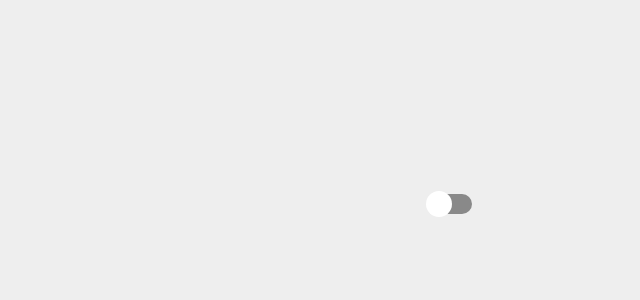
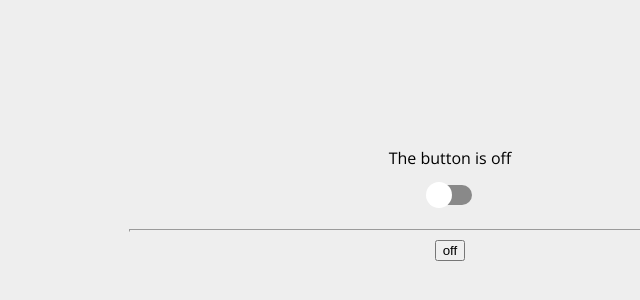
Before and after one commit to ninetails/learning-react-arcp, a React (Create React App) app: page / in a window 1280 px wide. Shown: the part 196-496 px from the top of the page, without its empty margins (190-830 px from the left). Built offline with nearby package versions, Linux system fonts and the light colour scheme.

Commit message:
Done lesson-11

```diff
--- a/src/App.js
+++ b/src/App.js
@@ -1,15 +1,25 @@
-import React, { Component } from 'react'
+import React from 'react'
 
 import Toggle from './components/Toggle'
+import Switch from './components/Switch'
+import MyToggle from './components/MyToggle'
 
-class App extends Component {
-  render() {
-    return (
-      <Toggle
-        onToggle={on => console.log('toggle', on)}
-        />
-    );
-  }
+export function renderSwitch({ on, toggle }) {
+  return <Switch id="switch" on={on} onChange={toggle} />
 }
 
+const App = () => (
+  <Toggle
+    onToggle={on => console.log('toggle', on)}
+    render={({ on, toggle }) => [
+      on
+        ? 'The button is on'
+        : 'The button is off',
+      <Switch key='switch' id="switch" on={on} onChange={toggle} />,
+      <hr key='hr' />,
+      <MyToggle key="myToggle" on={on} toggle={toggle} />
+    ]}
+    />
+)
+
 export default App;
--- /dev/null
+++ b/src/components/MyToggle/MyToggle.js
@@ -0,0 +1,9 @@
+import React from 'react'
+
+const MyToggle = ({ on, toggle }) => (
+  <button onClick={toggle}>
+    { on ? 'on' : 'off' }
+  </button>
+)
+
+export default MyToggle
--- /dev/null
+++ b/src/components/MyToggle/index.js
@@ -0,0 +1 @@
+export { default } from './MyToggle'
--- a/src/components/Toggle/Toggle.js
+++ b/src/components/Toggle/Toggle.js
@@ -1,14 +1,12 @@
-import React, { Component } from 'react'
-import PropTypes from 'prop-types';
-import Switch from '../Switch'
+import { Component } from 'react'
 
 export default class Toggle extends Component {
   state = { on: false }
 
   toggle = () => this.setState(({ on }) => ({ on: !on }), () => this.props.onToggle(this.state.on))
 
-  render() {
-    const { on } = this.state
-    return <Switch id="switch" on={on} onChange={this.toggle} />
-  }
+  render = () => this.props.render({
+    on: this.state.on,
+    toggle: this.toggle
+  })
 }
```
